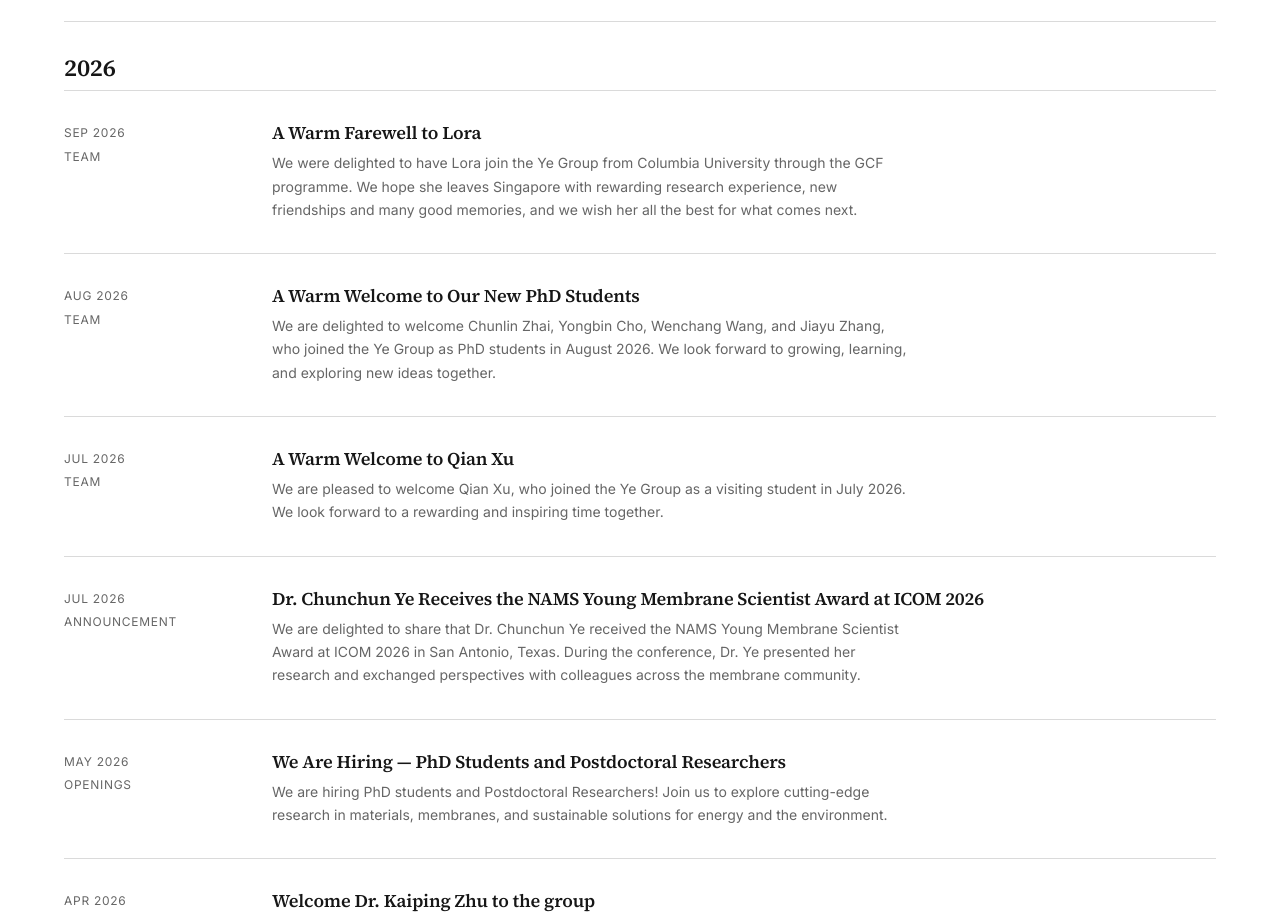
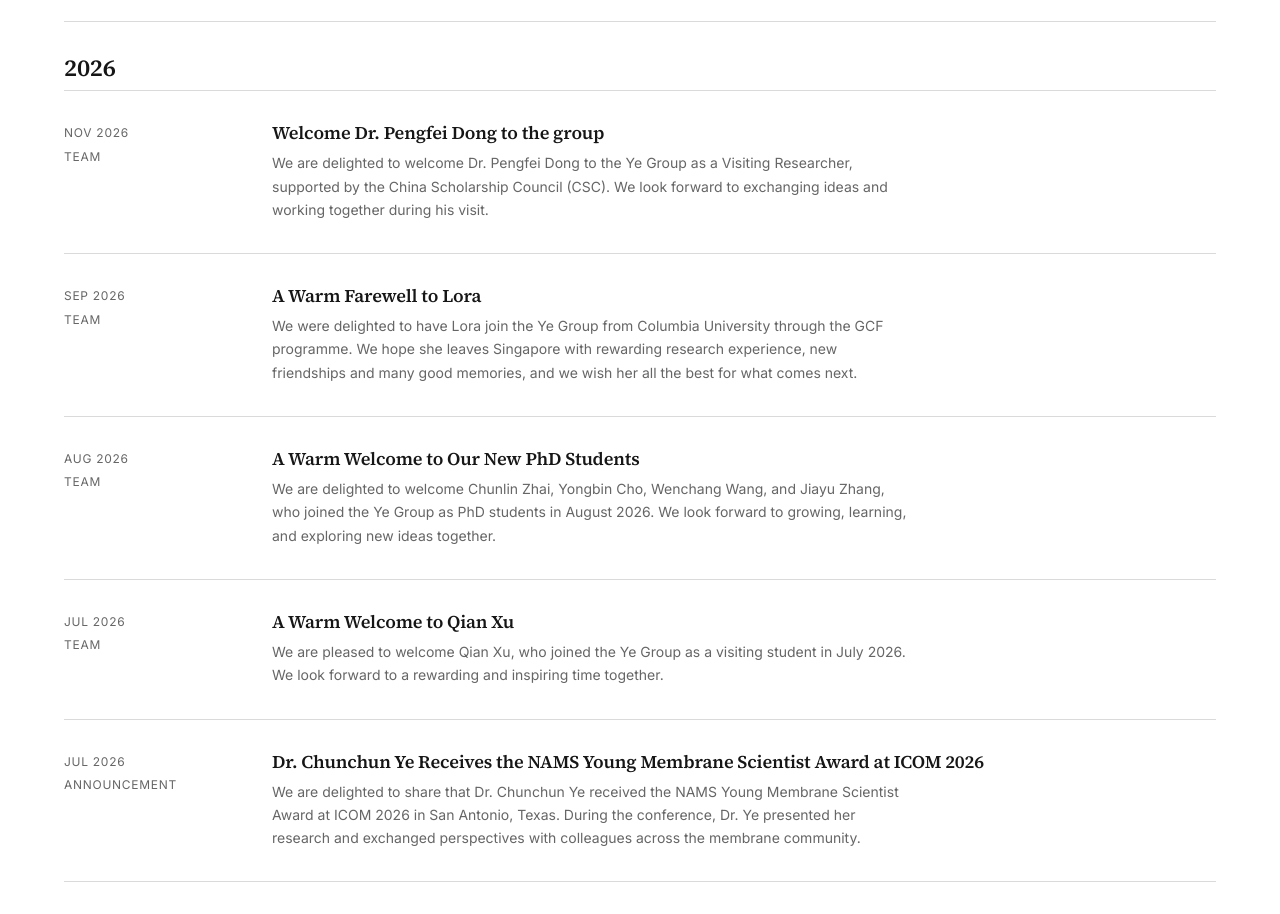
Before and after one commit to Yvetteee/ccylab, a Next.js app: page /news in a window 1280 px wide. Shown: the part 1340-2254 px from the top of the page. Built offline with nearby package versions, Linux system fonts and the light colour scheme.

Commit message:
content(news): welcome Pengfei Dong

```diff
--- a/content/news.ts
+++ b/content/news.ts
@@ -18,6 +18,18 @@ import type { NewsItem } from "@/types/content";
  * Home visibility.
  */
 export const newsItems: NewsItem[] = [
+  {
+    id: "news-pengfei-dong-2026-11",
+    title: "Welcome Dr. Pengfei Dong to the group",
+    date: "2026-11-01",
+    displayDate: "Nov 2026",
+    summary:
+      "We are delighted to welcome Dr. Pengfei Dong to the Ye Group as a Visiting Researcher, supported by the China Scholarship Council (CSC). We look forward to exchanging ideas and working together during his visit.",
+    category: "Team",
+    image: "/images/people/pengfei-dong.jpg",
+    imageAlt: "Portrait of Dr. Pengfei Dong",
+    showOnHome: false,
+  },
   {
     id: "news-lora-farewell-2026-09",
     title: "A Warm Farewell to Lora",
```
